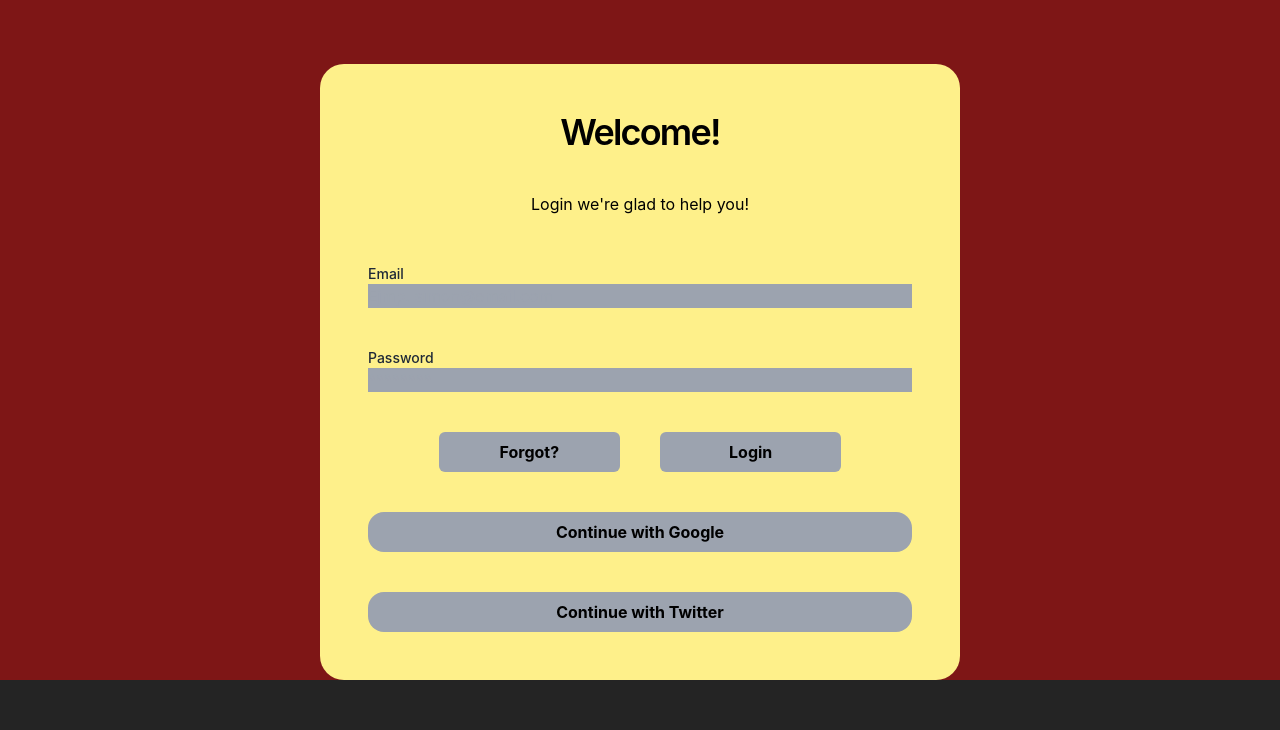
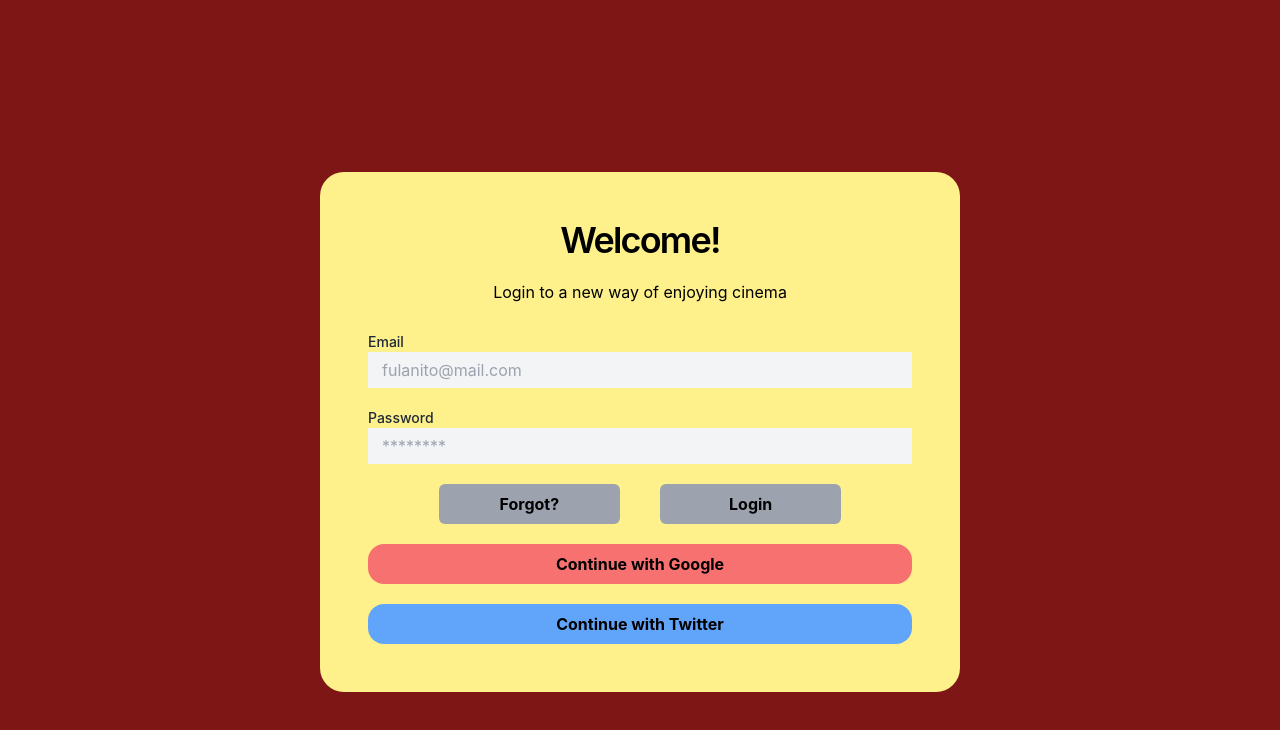
Before and after one commit to darioaldana/MicroproyectoII_Aldana-Rojas-Sar, a React (Vite) app: page / in a window 1280 px wide. Shown: the top 730 px of the page. Built offline with nearby package versions, Linux system fonts and the light colour scheme.

Commit message:
Fin de diseno del login con tailwind, eliminado archivo css

```diff
--- a/src/pages/LoginPage/LoginPage.jsx
+++ b/src/pages/LoginPage/LoginPage.jsx
@@ -1,8 +1,6 @@
 import React from 'react'
 
 // import { Link, useNavigate } from "react-router-dom";
-
-import styles from "./LoginPage.module.css";
 
 // import { REGISTER_URL } from "../../constants/urls";
 import { useState } from "react";
@@ -45,38 +43,38 @@ export function LoginPage() {
     };
 
     return (
-      <div class="flex justify-center items-center w-full h-full">
-      <div class = "w-6/12 flex-wrap">
-        <form class ="bg-yellow-200 w-full p-12 grid mt-16 rounded-3xl grid-cols-1 gap-y-10" onSubmit={onSubmit}>
+      <div class="flex justify-center items-center box-border bg-[#7e1616] w-screen h-screen p-0 m-0">
+
+        <form class ="bg-yellow-200 w-1/2 p-12 grid mt-16 rounded-3xl grid-cols-1 gap-y-5" onSubmit={onSubmit}>
           {/* <img src={logo} className={styles.logo}/>  */}
           <h1 class = "text-4xl text-center font-semibold text-black bg-yellow-200 tracking-tighter">Welcome!</h1>
           <p class = "font-normal text-base leading-6 text-center text-black mb-2 bg-yellow-200">
-            Login we're glad to help you!
+            Login to a new way of enjoying cinema
           </p>
 
           {/* EMAIL FIELD */}
-          <div className={styles.inputContainer}>
+          <div>
             <h3 class = "block text-sm font-medium leading-5 mb-0 text-gray-800 bg-yellow-200" htmlFor="email">
               Email
             </h3>
             <input
-              class = "block w-full rounded-none text-base leading-6 font-normal bg-gray-400"
+              class = "block w-full rounded-none text-base leading-6 font-normal bg-gray-100 text-black placeholder:text-gray-400 pl-[14px] h-9"
               type="email"
               name="email"
               id="email"
-              placeholder="Ejmp. simon@email.com"
+              placeholder= "fulanito@mail.com"
               onChange={handleOnChange}
               required
             />
           </div>
 
           {/* PASSWORD FIELD */}
-          <div className={styles.inputContainer}>
+          <div>
             <h3 class = "block text-sm font-medium leading-5 mb-0 text-gray-800 bg-yellow-200"  htmlFor="password">
               Password
             </h3>
             <input
-              class = "block w-full rounded-none text-base leading-6 font-normal bg-gray-400"
+              class = "block w-full rounded-none text-base leading-6 font-normal text-black bg-gray-100 placeholder:text-gray-400 pl-[14px] h-9"
               type="password"
               name="password"
               id="password"
@@ -97,7 +95,7 @@ export function LoginPage() {
 
           <button
             type="button"
-            class = "block h-10 bg-gray-400 font-bold text-base leading-6 text-black cursor-pointer rounded-2xl"
+            class = "block h-10 font-bold text-base leading-6 text-black cursor-pointer rounded-2xl bg-red-400"
             onClick={handleSignWithGoogle}
           >
             Continue with Google
@@ -105,7 +103,7 @@ export function LoginPage() {
 
           <button
             type="button"
-            class = "block h-10 bg-gray-400 font-bold text-base leading-6 text-black cursor-pointer rounded-2xl"
+            class = "block h-10 font-bold text-base leading-6 text-black cursor-pointer rounded-2xl bg-blue-400"
             onClick={handleSignWithGoogle}
           >
             Continue with Twitter
@@ -117,6 +115,5 @@ export function LoginPage() {
           </Link> */}
         </form>
       </div>
-      </div>
     );
 }
--- a/src/pages/LoginPage/LoginPage.module.css
+++ /dev/null
@@ -1,7 +0,0 @@
-*{
-  margin: 0px;
-  padding: 0px;
-  box-sizing: border-box;
-  background: #7e1616;
-
-}
```
